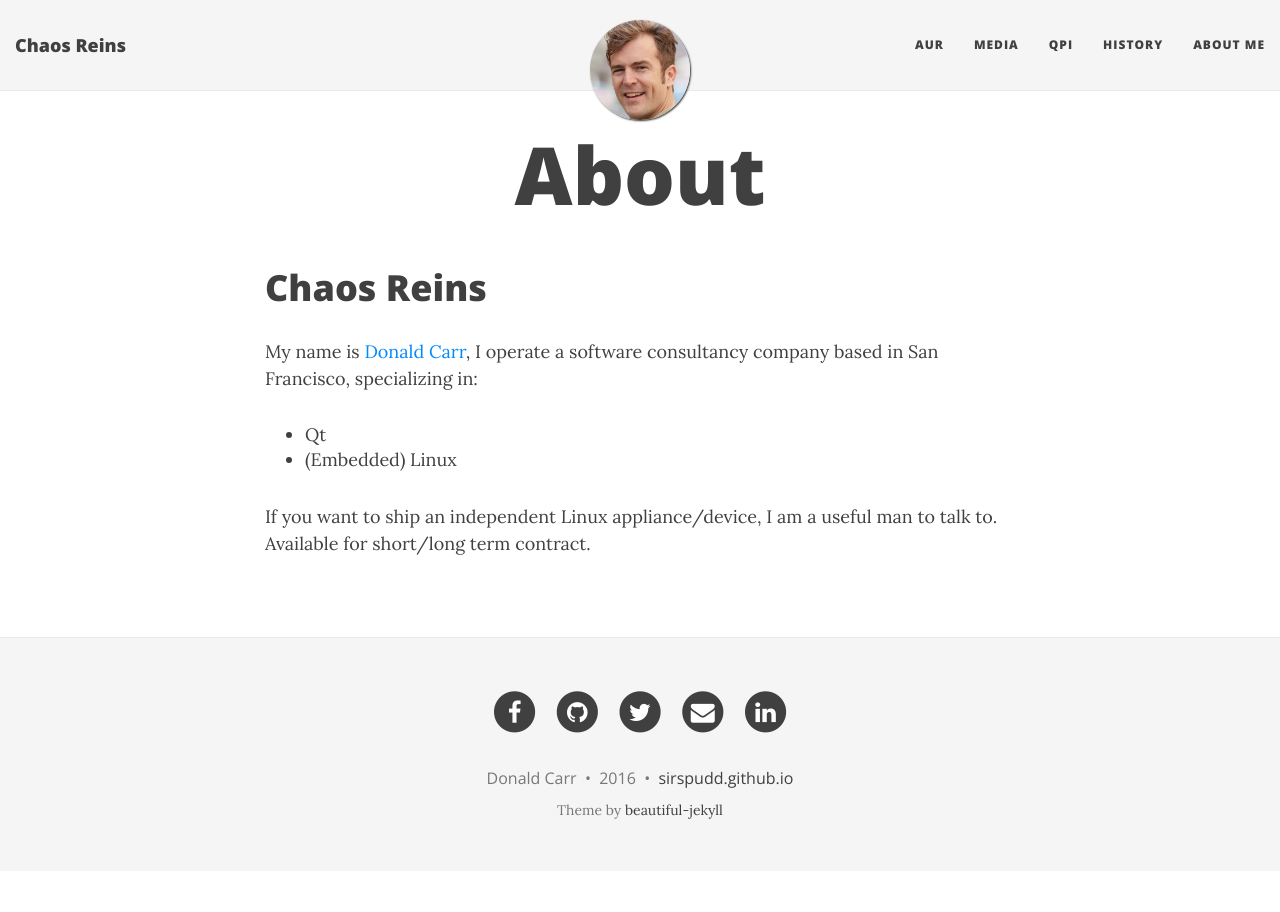
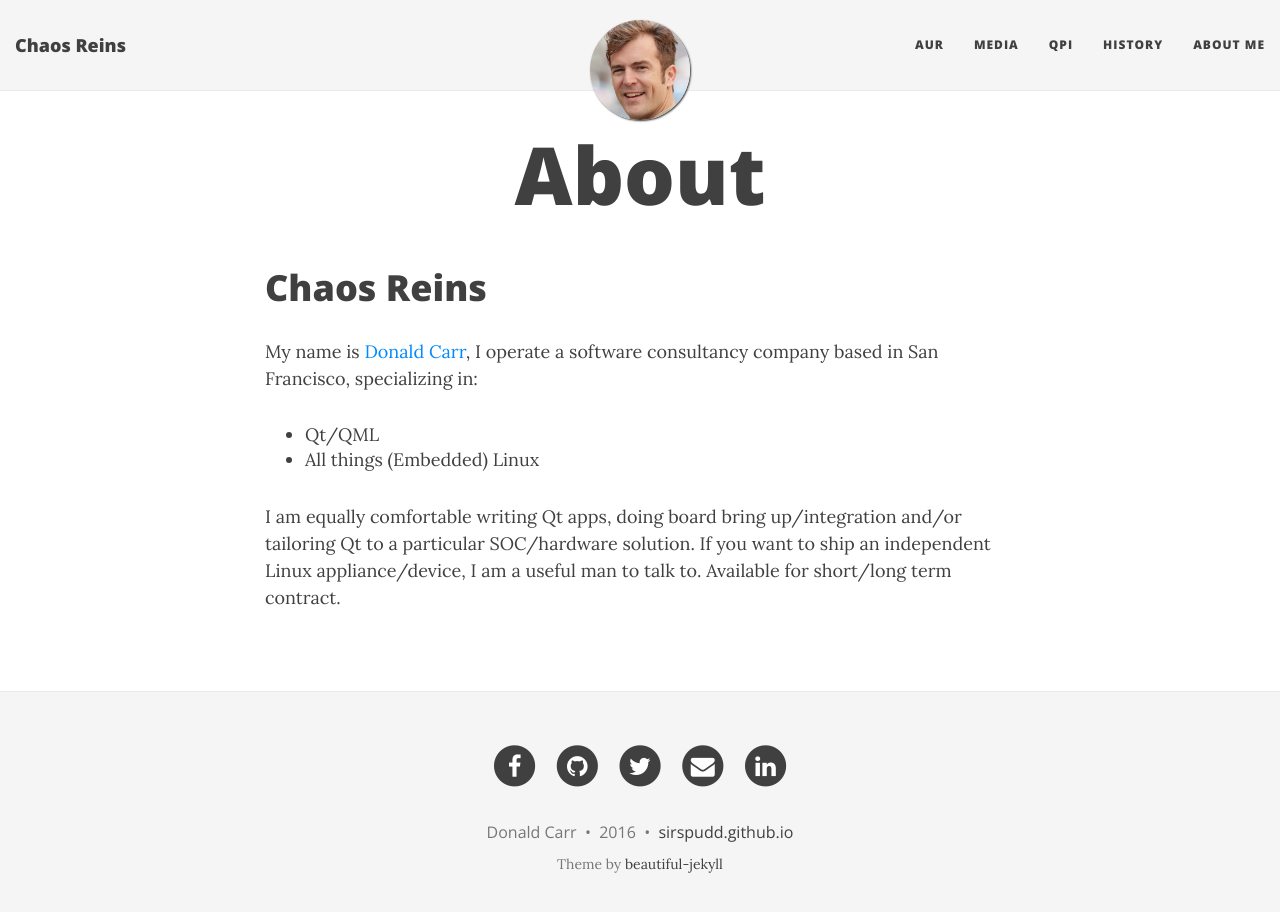
Before and after one commit to sirspudd/sirspudd.github.io, a Jekyll site: the page built from pages/about.md, in a window 1280 px wide and 925 px high. Shown: the top 912 px of the window. Built offline with Jekyll 4.4.1, drawn with Linux system fonts in a browser that asks for light colours; nearby versions of some CDN libraries.

```diff
--- a/_config.yml
+++ b/_config.yml
@@ -17,7 +17,7 @@ baseurl: ""
 title: Chaos Reins
 
 # Short description of your site
-description: SF based Qt/Linux consultancy company
+description: San Francisco based Qt/Linux Experts for hire
 
 # --- Navigation bar options --- #
 
@@ -63,7 +63,7 @@ url-pretty: "sirspudd.github.io"  # eg. "deanattali.com/beautiful-jekyll"
 # --- Misc --- #
 
 # Fill in your Disqus shortname (NOT the userid) if you want to support Disqus comments
-#disqus: ""
+disqus: "sspdd"
 
 # Fill in your Google Analytics ID to track your website using GA
 #google_analytics: ""
--- a/pages/about.md
+++ b/pages/about.md
@@ -8,7 +8,7 @@ permalink: /about/
 
 My name is [Donald Carr](https://github.com/sirspudd/cv/raw/master/carbon/donald-carr-cv.pdf), I operate a software consultancy company based in San Francisco, specializing in:
 
-* Qt
-* (Embedded) Linux
+* Qt/QML
+* All things (Embedded) Linux
 
-If you want to ship an independent Linux appliance/device, I am a useful man to talk to. Available for short/long term contract.
+I am equally comfortable writing Qt apps, doing board bring up/integration and/or tailoring Qt to a particular SOC/hardware solution. If you want to ship an independent Linux appliance/device, I am a useful man to talk to. Available for short/long term contract.
```
